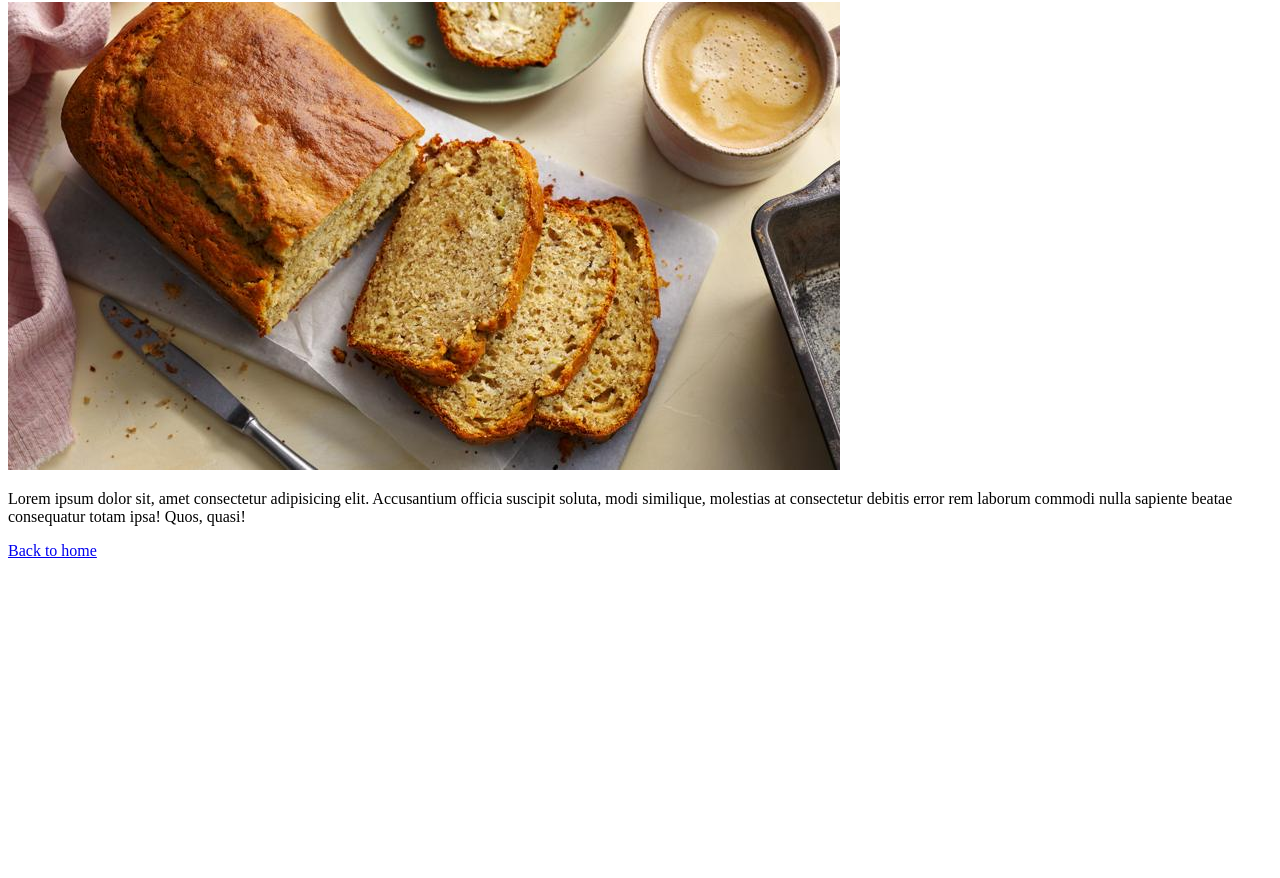
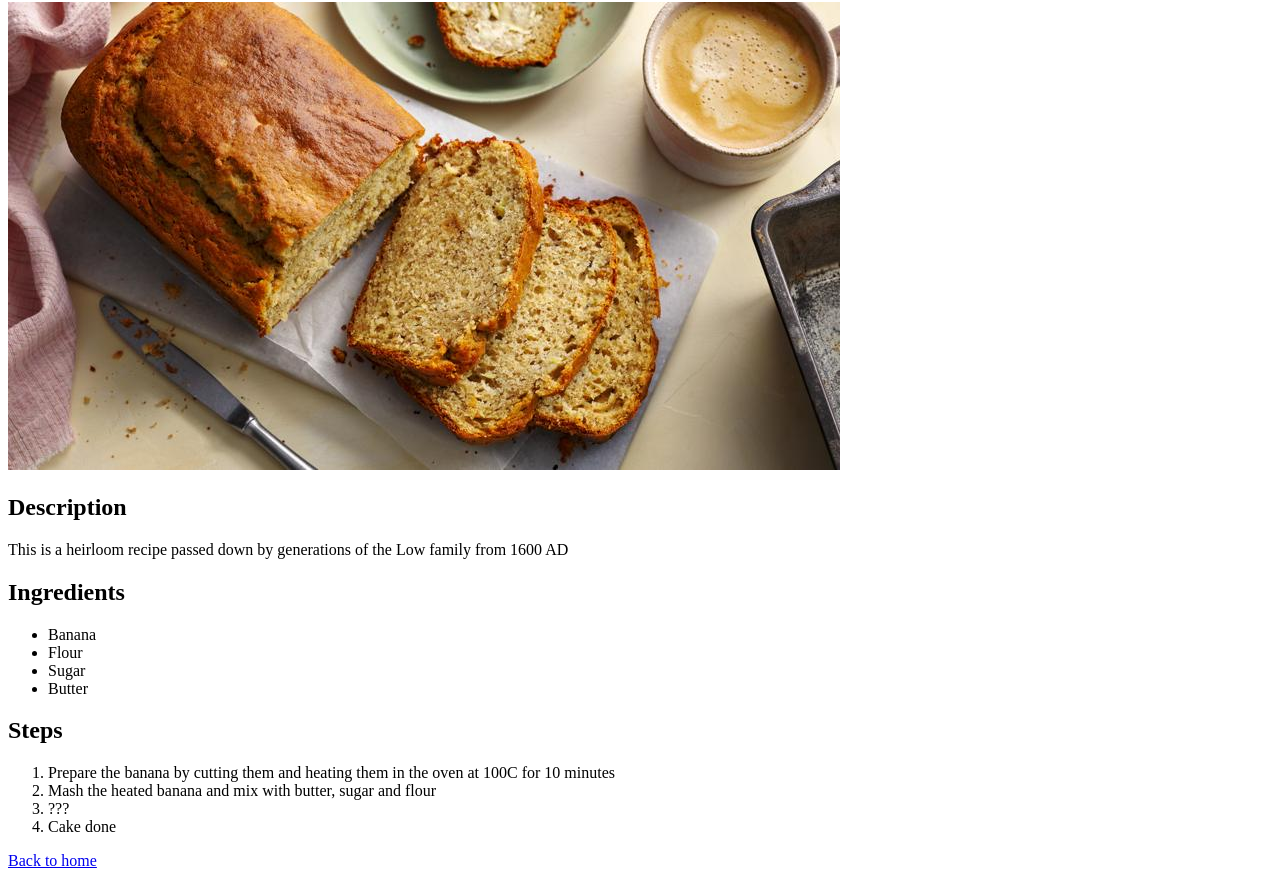
Before and after one commit to IvanLowLLH/odin-recipes, a plain HTML site: page recipes/banana_cake.html in a window 1280 px wide. Shown: the part 78-956 px from the top of the page. Before the commit the page ends 800 px from the top, so only its background shows below. Drawn offline with Linux system fonts and the light colour scheme.

Commit message:
Add ingredients and steps info

```diff
--- a/recipes/banana_cake.html
+++ b/recipes/banana_cake.html
@@ -7,8 +7,23 @@
 </head>
 <body>
     <h1>Banana Cake Recipe</h1>
-    <img src="../images/banana_cake.jpg">
-    <p>Lorem ipsum dolor sit, amet consectetur adipisicing elit. Accusantium officia suscipit soluta, modi similique, molestias at consectetur debitis error rem laborum commodi nulla sapiente beatae consequatur totam ipsa! Quos, quasi!</p>
+    <img src="../images/banana_cake.jpg" alt="Photo of banana cake">
+    <h2>Description</h2>
+    <p>This is a heirloom recipe passed down by generations of the Low family from 1600 AD</p>
+    <h2>Ingredients</h2>
+    <ul>
+        <li>Banana</li>
+        <li>Flour</li>
+        <li>Sugar</li>
+        <li>Butter</li>
+    </ul>
+    <h2>Steps</h2>
+    <ol>
+        <li>Prepare the banana by cutting them and heating them in the oven at 100C for 10 minutes</li>
+        <li>Mash the heated banana and mix with butter, sugar and flour</li>
+        <li>???</li>
+        <li>Cake done</li>
+    </ol>
     <a href="../index.html">Back to home</a>
 </body>
 </html>
```
